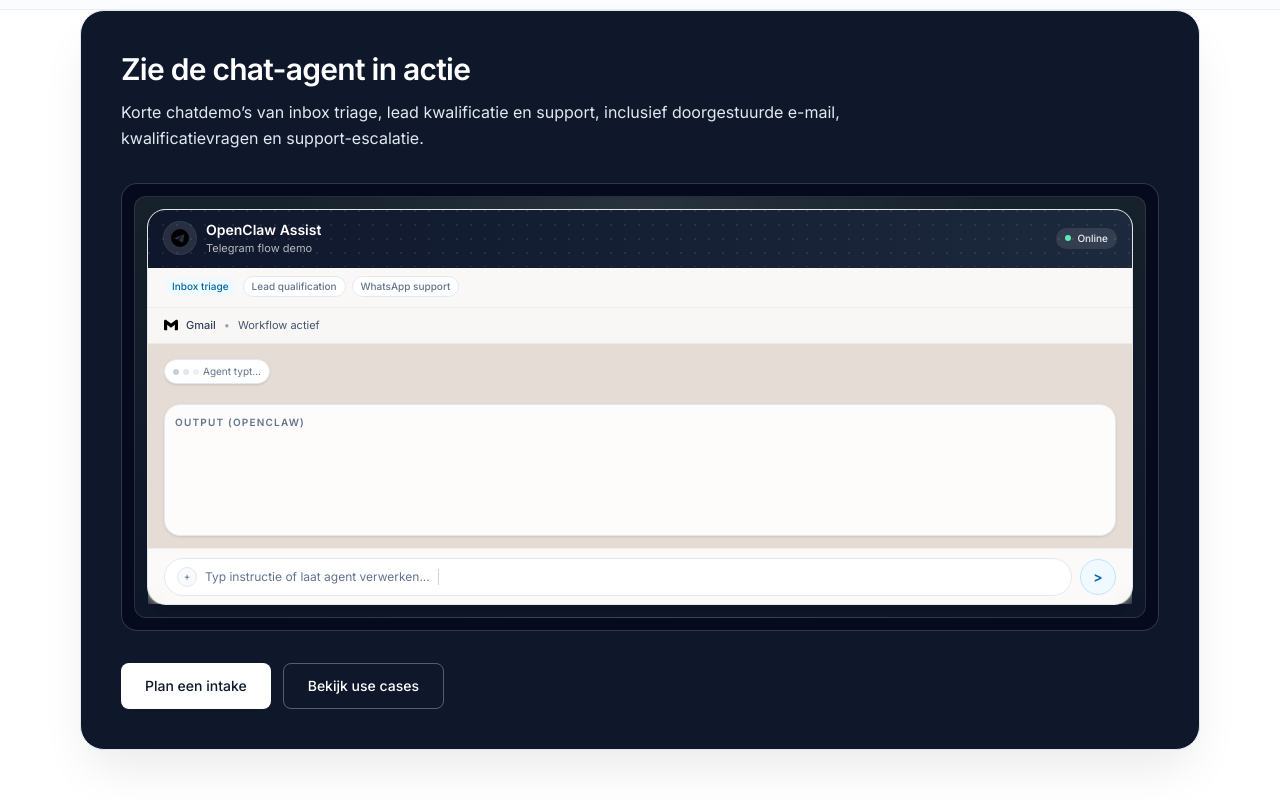
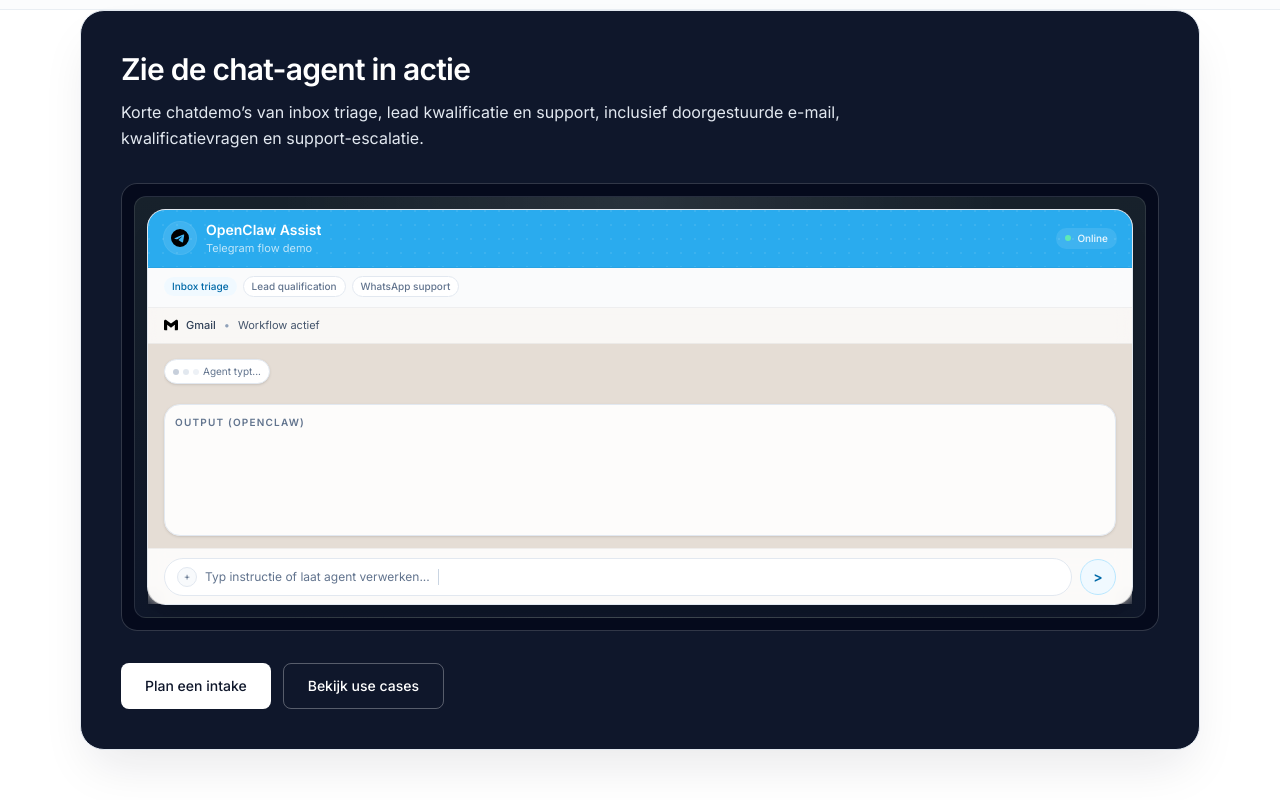
Before and after one commit to openclawbot69420-ux/youraiworker-site, a Next.js app: page / in a window 1280 px wide. Shown: the part 1525-2325 px from the top of the page. Built offline with nearby package versions, Linux system fonts and the light colour scheme.

Commit message:
feat: make chat demo closer to real WhatsApp/Telegram styling

```diff
--- a/src/components/ChatDemo.tsx
+++ b/src/components/ChatDemo.tsx
@@ -38,9 +38,13 @@ interface ChatDemoProps {
 type AppSkin = {
   appName: "WhatsApp" | "Telegram"
   appIcon: string
+  headerBg: string
+  headerFg: string
+  chatBg: string
   accent: string
   accentSoft: string
   userBubble: string
+  agentBubble: string
 }
 
 const CHANNEL_BRANDS: Record<string, string> = {
@@ -61,9 +65,13 @@ const pickAppSkin = (scenario: DashboardDemoScenario): AppSkin => {
     return {
       appName: "WhatsApp",
       appIcon: "/brands/whatsapp.svg",
+      headerBg: "bg-[#075E54]",
+      headerFg: "text-white",
+      chatBg: "bg-[#ECE5DD]",
       accent: "text-emerald-700",
       accentSoft: "bg-emerald-50 border-emerald-200",
-      userBubble: "bg-emerald-500 border-emerald-400/70 text-white",
+      userBubble: "ml-auto bg-[#DCF8C6] border-[#bfe5ad] text-slate-900",
+      agentBubble: "mr-auto bg-white border-slate-200 text-slate-900",
     }
   }
 
@@ -71,9 +79,13 @@ const pickAppSkin = (scenario: DashboardDemoScenario): AppSkin => {
     return {
       appName: "Telegram",
       appIcon: "/brands/telegram.svg",
+      headerBg: "bg-[#2AABEE]",
+      headerFg: "text-white",
+      chatBg: "bg-[#e6ebee]",
       accent: "text-sky-700",
       accentSoft: "bg-sky-50 border-sky-200",
-      userBubble: "bg-sky-500 border-sky-400/70 text-white",
+      userBubble: "ml-auto bg-[#2AABEE] border-sky-400/70 text-white",
+      agentBubble: "mr-auto bg-white border-slate-200 text-slate-900",
     }
   }
 
@@ -84,16 +96,24 @@ const pickAppSkin = (scenario: DashboardDemoScenario): AppSkin => {
     ? {
         appName: "WhatsApp",
         appIcon: "/brands/whatsapp.svg",
+        headerBg: "bg-[#075E54]",
+        headerFg: "text-white",
+        chatBg: "bg-[#ECE5DD]",
         accent: "text-emerald-700",
         accentSoft: "bg-emerald-50 border-emerald-200",
-        userBubble: "bg-emerald-500 border-emerald-400/70 text-white",
+        userBubble: "ml-auto bg-[#DCF8C6] border-[#bfe5ad] text-slate-900",
+        agentBubble: "mr-auto bg-white border-slate-200 text-slate-900",
       }
     : {
         appName: "Telegram",
         appIcon: "/brands/telegram.svg",
+        headerBg: "bg-[#2AABEE]",
+        headerFg: "text-white",
+        chatBg: "bg-[#e6ebee]",
         accent: "text-sky-700",
         accentSoft: "bg-sky-50 border-sky-200",
-        userBubble: "bg-sky-500 border-sky-400/70 text-white",
+        userBubble: "ml-auto bg-[#2AABEE] border-sky-400/70 text-white",
+        agentBubble: "mr-auto bg-white border-slate-200 text-slate-900",
       }
 }
 
@@ -134,14 +154,14 @@ const createChatLines = (scenario: DashboardDemoScenario): ChatLine[] => {
 
 const bubbleClassForTone = (tone: BubbleTone, skin: AppSkin) => {
   if (tone === "user") {
-    return `ml-auto ${skin.userBubble}`
+    return skin.userBubble
   }
 
   if (tone === "meta") {
     return "mr-auto bg-amber-50 border-amber-200 text-amber-950"
   }
 
-  return "mr-auto bg-white border-slate-200 text-slate-900"
+  return skin.agentBubble
 }
 
 export const ChatDemo: React.FC<ChatDemoProps> = ({
@@ -281,10 +301,10 @@ export const ChatDemo: React.FC<ChatDemoProps> = ({
     >
       <div className="relative h-full overflow-hidden rounded-xl border border-white/10 bg-[radial-gradient(circle_at_top,_rgba(255,255,255,0.08),_transparent_55%),linear-gradient(180deg,#17212b,#0f172a)] p-2 sm:p-3">
         <div
-          className="flex h-full flex-col overflow-hidden rounded-[1.15rem] border border-slate-200/80 bg-[#e5ddd5] shadow-xl transition-opacity duration-200"
+          className={`flex h-full flex-col overflow-hidden rounded-[1.15rem] border border-slate-200/80 shadow-xl transition-opacity duration-200 ${skin.chatBg}`}
           style={{ opacity: fadeOpacity }}
         >
-          <div className="relative overflow-hidden border-b border-black/5 bg-gradient-to-r from-slate-900 to-slate-800 px-3 py-2.5 text-white sm:px-4">
+          <div className={`relative overflow-hidden border-b border-black/5 px-3 py-2.5 sm:px-4 ${skin.headerBg} ${skin.headerFg}`}>
             <div className="absolute inset-0 opacity-[0.08] [background-image:radial-gradient(circle_at_1px_1px,white_1px,transparent_0)] [background-size:14px_14px]" />
             <div className="relative flex items-center gap-2.5">
               <span className="grid h-8 w-8 place-items-center rounded-full bg-white/10 ring-1 ring-white/15">
```
